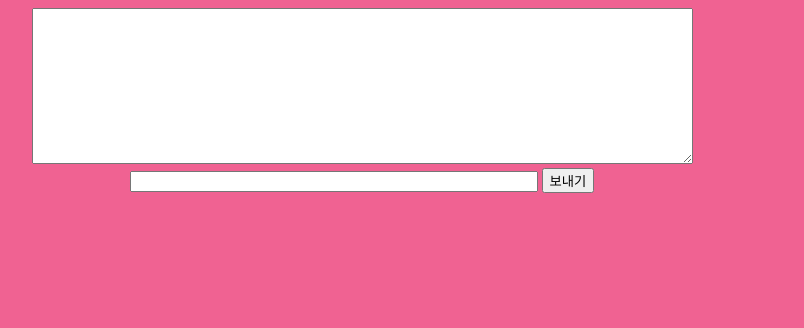
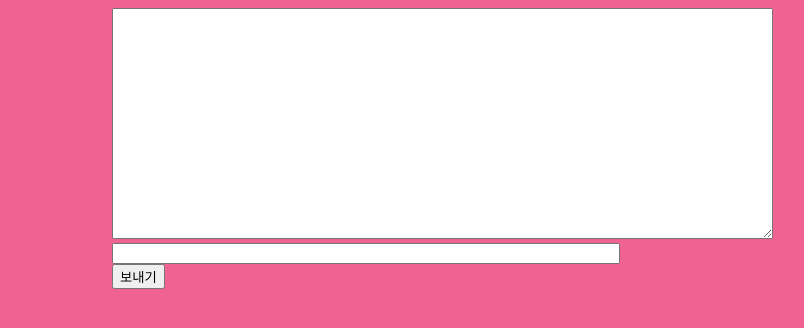
Before and after one commit to jangmin/first, a plain HTML site: page index.html in a window 1280 px wide. Shown: the whole page, without its empty margins (278-1082 px from the left). Drawn offline with Linux system fonts and the light colour scheme.

Commit message:
채팅 크기맞춤

```diff
--- a/index.html
+++ b/index.html
@@ -1,21 +1,34 @@
 <!DOCTYPE html>
 <html>
+
 <head>
     <meta charset="utf-8">
     <title>chat</title>
     <style>
-      body{
+        body {
             background-color: #F06292;
         }
-      #inputtext{
-        width: 400px;
+
+        .asd {
+            width: 500px;
+            margin: auto;
+        }
+
+        #inputtext {
+            width: 100%
         }
     </style>
 </head>
+
 <body>
-    <center><textarea name="name" rows="10" cols="80"></textarea><br>
+    <div class="asd">
+        <textarea name="name" rows="15" cols="80" id="text"></textarea><br>
         <input type="text" name="" value="" id="inputtext">
-    <button type="button" name="button">보내기</button></center>
+        <button type="button" name="button" id="button">보내기</button>
+    </div>
+
+
 
 </body>
+
 </html>
```
Lines whose indentation alone changed are shown as unchanged.
